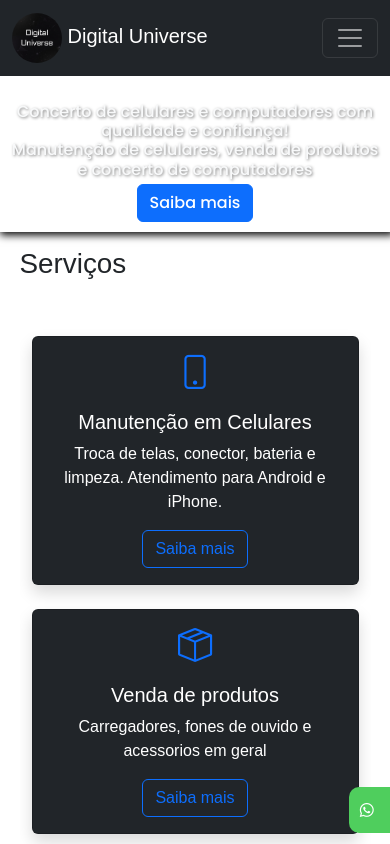
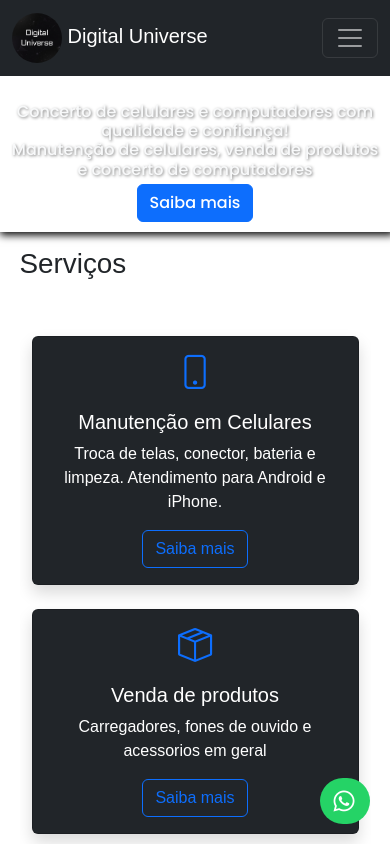
Before and after one commit to Nukaus/projetos_pessoais, a plain HTML site: page cristiano-tech/index.html in a window 390 px wide. Shown: the top 844 px of the page. Drawn offline with nearby package versions, Linux system fonts and the light colour scheme.

Commit message:
alterações na responsividade

```diff
--- a/cristiano-tech/css/style.css
+++ b/cristiano-tech/css/style.css
@@ -123,17 +123,18 @@ main{
 }
 
 #btnAcessibilidade {
-    position: fixed;
-    top: 95%;
-    right: -14%;
-    transform: translateY(-50%);
-    background-color: #4FCE5D;
-    color: white;
-    border-radius: 10px 0 0 10px;
-    padding: 10px;
-    transition: all 0.3s ease;
-    display: flex;
-    align-items: center;
+position: fixed;
+  bottom: 20px;
+  right: -200px;
+  background-color: #25d366;
+  color: white;
+  padding: 10px 16px;
+  border-radius: 30px;
+  display: flex;
+  align-items: center;
+  transition: all 0.3s ease;
+  white-space: nowrap;
+  overflow: hidden;
 
   }
 
@@ -161,10 +162,7 @@ main{
 
 
 @media (max-width: 768px){
-    #btnAcessibilidade{
-        top: 96%;
-        right: -50%;
-    }
+
 
     #sobre > h1, #sobre > h2{
         font-size: 16px;
@@ -179,4 +177,22 @@ main{
         justify-content: flex-start;
     }
 
+    #btnAcessibilidade.shrink {
+        width: 50px;
+        padding: 10px;
+      }
+
+    #btnAcessibilidade.shrink span {
+        display: none;
+      }
+
+    #btnAcessibilidade i {
+        font-size: 24px;
+        margin-right: 8px;
+      }
+
+    #btnAcessibilidade{
+        right: 20px;
+    }
+
 }
--- a/cristiano-tech/index.html
+++ b/cristiano-tech/index.html
@@ -159,7 +159,14 @@
             </button>
         </a>
     </main>
-
+        <script>
+            window.addEventListener('load', function () {
+            const btn = document.getElementById('btnAcessibilidade');
+            setTimeout(() => {
+                btn.classList.add('shrink');
+            }, 5000); // encolhe após 5 segundos
+            });
+        </script>
       <script src="https://cdn.jsdelivr.net/npm/bootstrap@5.3.7/dist/js/bootstrap.bundle.min.js" integrity="sha384-ndDqU0Gzau9qJ1lfW4pNLlhNTkCfHzAVBReH9diLvGRem5+R9g2FzA8ZGN954O5Q" crossorigin="anonymous"></script>
 </body>
 </html>
```
